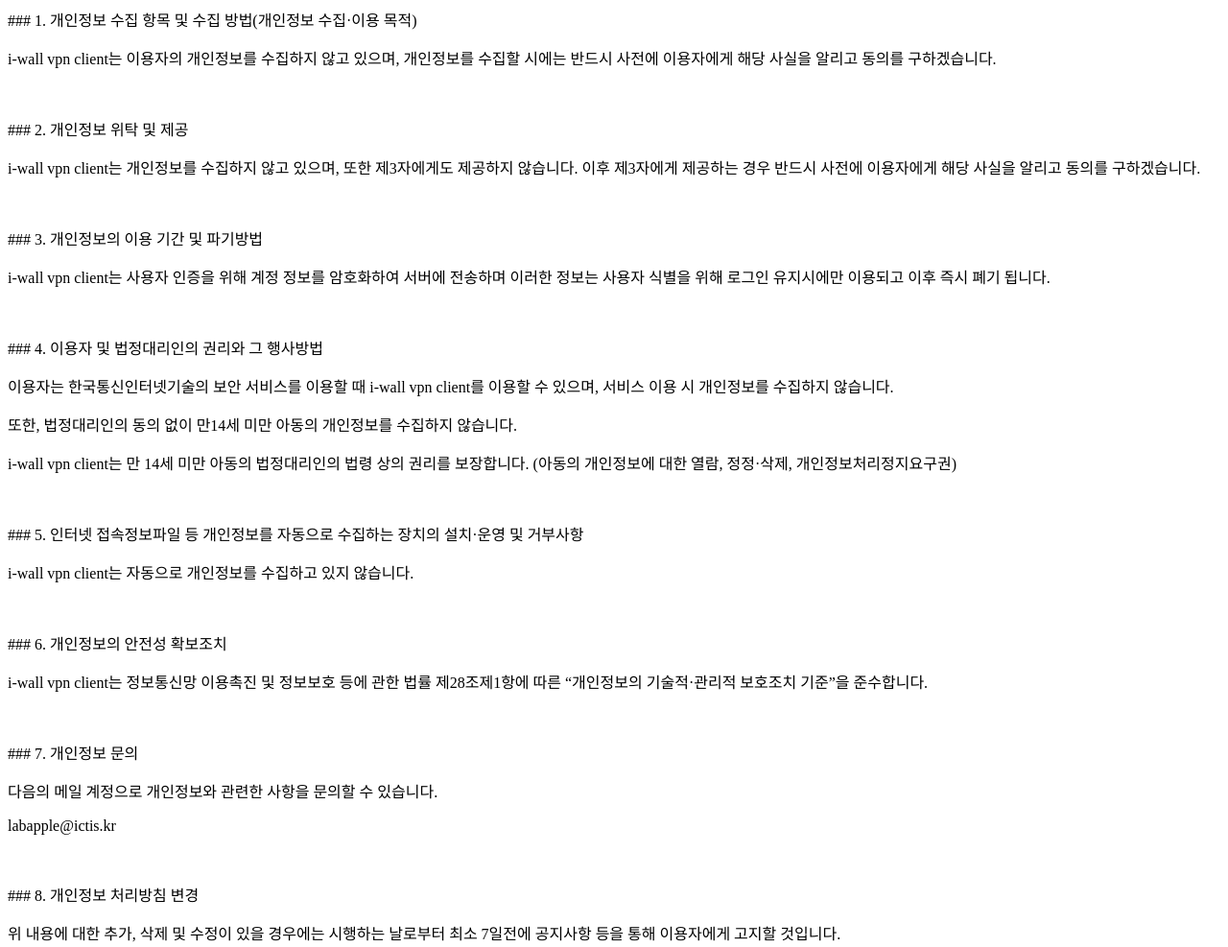
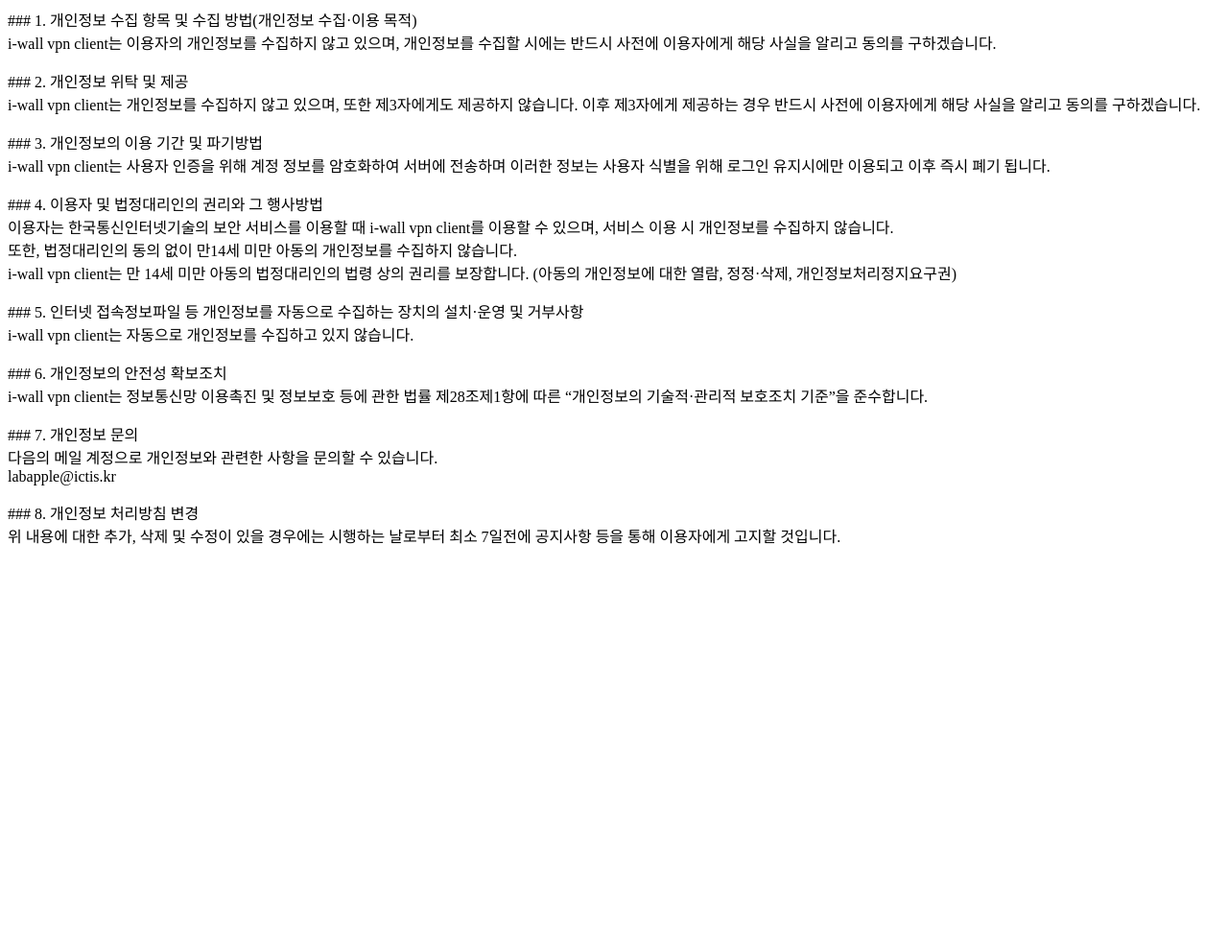
Before and after one commit to ictis-lab/ictis-lab.github.io, a plain HTML site: page index.html in a window 1280 px wide. Shown: the whole page at 96% size. After the commit the page ends 800 px from the top, so only its background shows below. Drawn offline with Linux system fonts and the light colour scheme.

Commit message:
개행 수정.

```diff
--- a/index.html
+++ b/index.html
@@ -1,24 +1,24 @@
 <title>i-wall vpn client 개인정보처리방침</title>
 </head>
 <body>
-	<p>### 1. 개인정보 수집 항목 및 수집 방법(개인정보 수집·이용 목적)</p>
-	<p>i-wall vpn client는 이용자의 개인정보를 수집하지 않고 있으며, 개인정보를 수집할 시에는 반드시 사전에 이용자에게 해당 사실을 알리고 동의를 구하겠습니다.</p></br>
-	<p>### 2. 개인정보 위탁 및 제공</p>
-	<p>i-wall vpn client는 개인정보를 수집하지 않고 있으며, 또한  제3자에게도 제공하지 않습니다. 이후 제3자에게 제공하는 경우 반드시 사전에 이용자에게 해당 사실을 알리고 동의를 구하겠습니다.</p></br>
-	<p>### 3. 개인정보의 이용 기간 및 파기방법</p>
-	<p>i-wall vpn client는 사용자 인증을 위해 계정 정보를 암호화하여 서버에 전송하며 이러한 정보는 사용자 식별을 위해 로그인 유지시에만 이용되고 이후 즉시 폐기 됩니다.</p></br>
-	<p>### 4. 이용자 및 법정대리인의 권리와 그 행사방법</p>
-	<p>이용자는 한국통신인터넷기술의 보안 서비스를 이용할 때 i-wall vpn client를 이용할 수 있으며, 서비스 이용 시 개인정보를 수집하지 않습니다.</p>
-	<p>또한, 법정대리인의 동의 없이 만14세 미만 아동의 개인정보를 수집하지 않습니다.</p>
-	<p>i-wall vpn client는 만 14세 미만 아동의 법정대리인의 법령 상의 권리를 보장합니다. (아동의 개인정보에 대한 열람, 정정·삭제, 개인정보처리정지요구권)</p></br>
-	<p>### 5. 인터넷 접속정보파일 등 개인정보를 자동으로 수집하는 장치의 설치·운영 및 거부사항</p>
-	<p>i-wall vpn client는 자동으로 개인정보를 수집하고 있지 않습니다.</p></br>
-	<p>### 6. 개인정보의 안전성 확보조치</p>
-	<p>i-wall vpn client는 정보통신망 이용촉진 및 정보보호 등에 관한 법률 제28조제1항에 따른 “개인정보의 기술적·관리적 보호조치 기준”을 준수합니다.</p></br>
-	<p>### 7. 개인정보 문의</p>
-	<p>다음의 메일 계정으로 개인정보와 관련한 사항을 문의할 수 있습니다.</p>
-	<p>labapple@ictis.kr</p></br>
-	<p>### 8. 개인정보 처리방침 변경</p>
-	<p>위 내용에 대한 추가, 삭제 및 수정이 있을 경우에는 시행하는 날로부터 최소 7일전에 공지사항 등을 통해 이용자에게 고지할 것입니다.</p>
+	<p>### 1. 개인정보 수집 항목 및 수집 방법(개인정보 수집·이용 목적)</br>
+	i-wall vpn client는 이용자의 개인정보를 수집하지 않고 있으며, 개인정보를 수집할 시에는 반드시 사전에 이용자에게 해당 사실을 알리고 동의를 구하겠습니다.</p>
+	<p>### 2. 개인정보 위탁 및 제공</br>
+	i-wall vpn client는 개인정보를 수집하지 않고 있으며, 또한  제3자에게도 제공하지 않습니다. 이후 제3자에게 제공하는 경우 반드시 사전에 이용자에게 해당 사실을 알리고 동의를 구하겠습니다.</p>
+	<p>### 3. 개인정보의 이용 기간 및 파기방법</br>
+	i-wall vpn client는 사용자 인증을 위해 계정 정보를 암호화하여 서버에 전송하며 이러한 정보는 사용자 식별을 위해 로그인 유지시에만 이용되고 이후 즉시 폐기 됩니다.</p>
+	<p>### 4. 이용자 및 법정대리인의 권리와 그 행사방법</br>
+	이용자는 한국통신인터넷기술의 보안 서비스를 이용할 때 i-wall vpn client를 이용할 수 있으며, 서비스 이용 시 개인정보를 수집하지 않습니다.</br>
+	또한, 법정대리인의 동의 없이 만14세 미만 아동의 개인정보를 수집하지 않습니다.</br>
+	i-wall vpn client는 만 14세 미만 아동의 법정대리인의 법령 상의 권리를 보장합니다. (아동의 개인정보에 대한 열람, 정정·삭제, 개인정보처리정지요구권)</p>
+	<p>### 5. 인터넷 접속정보파일 등 개인정보를 자동으로 수집하는 장치의 설치·운영 및 거부사항</br>
+	i-wall vpn client는 자동으로 개인정보를 수집하고 있지 않습니다.</p>
+	<p>### 6. 개인정보의 안전성 확보조치</br>
+	i-wall vpn client는 정보통신망 이용촉진 및 정보보호 등에 관한 법률 제28조제1항에 따른 “개인정보의 기술적·관리적 보호조치 기준”을 준수합니다.</p>
+	<p>### 7. 개인정보 문의</br>
+	다음의 메일 계정으로 개인정보와 관련한 사항을 문의할 수 있습니다.</br>
+	labapple@ictis.kr</p>
+	<p>### 8. 개인정보 처리방침 변경</br>
+	위 내용에 대한 추가, 삭제 및 수정이 있을 경우에는 시행하는 날로부터 최소 7일전에 공지사항 등을 통해 이용자에게 고지할 것입니다.</p>
 </body>
 </html>
```
